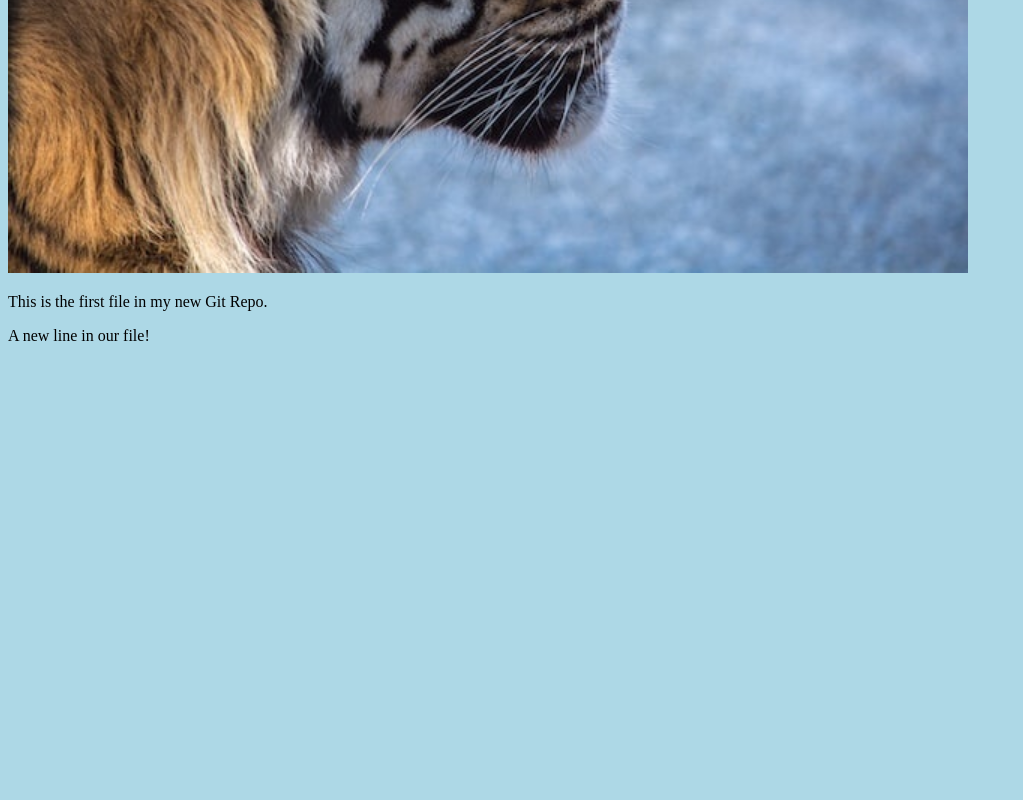
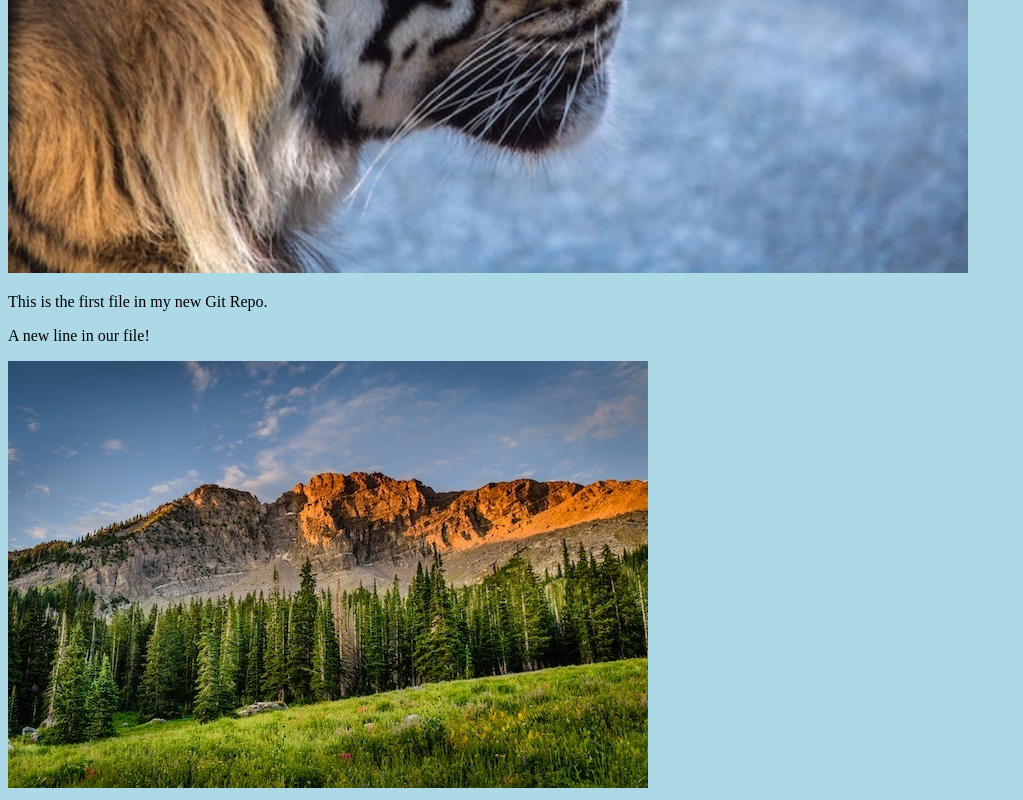
Before and after one commit to tstraughn/testGitHub, a plain HTML site: page index.html in a window 1280 px wide. Shown: the part 447-1247 px from the top of the page, without its empty margins (0-1023 px from the left). Before the commit the page ends 808 px from the top, so only its background shows below. Drawn offline with Linux system fonts and the light colour scheme.

Commit message:
add new image

```diff
--- a/index.html
+++ b/index.html
@@ -7,10 +7,10 @@
 <body>
 
 <h1>Hello world!</h1>
-<div><img src="tiger.jpg" alt="Hello World from Space"
-style="width:100%;max-width:960px"></div>
+<div><img src="tiger.jpg" alt="Hello World from Space" style="width:100%;max-width:960px"></div>
 <p>This is the first file in my new Git Repo.</p>
 <p>A new line in our file!</p>
+<div><img src="mountain.jpg" alt="Hello Git" style="width:100%;max-width:640px"></div>
 
 </body>
 </html>
```
Also changed, not shown: mountain.jpg (added).
